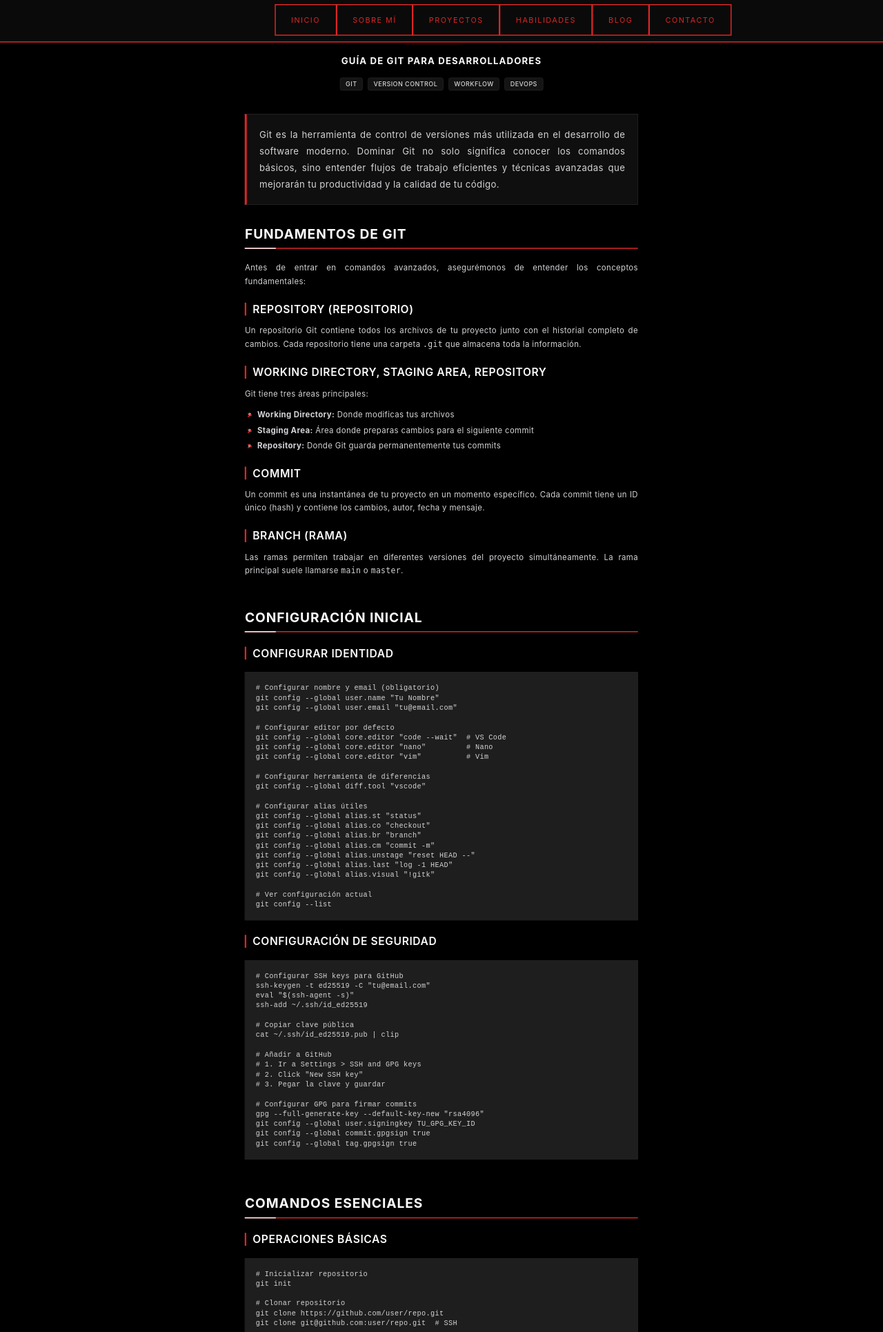
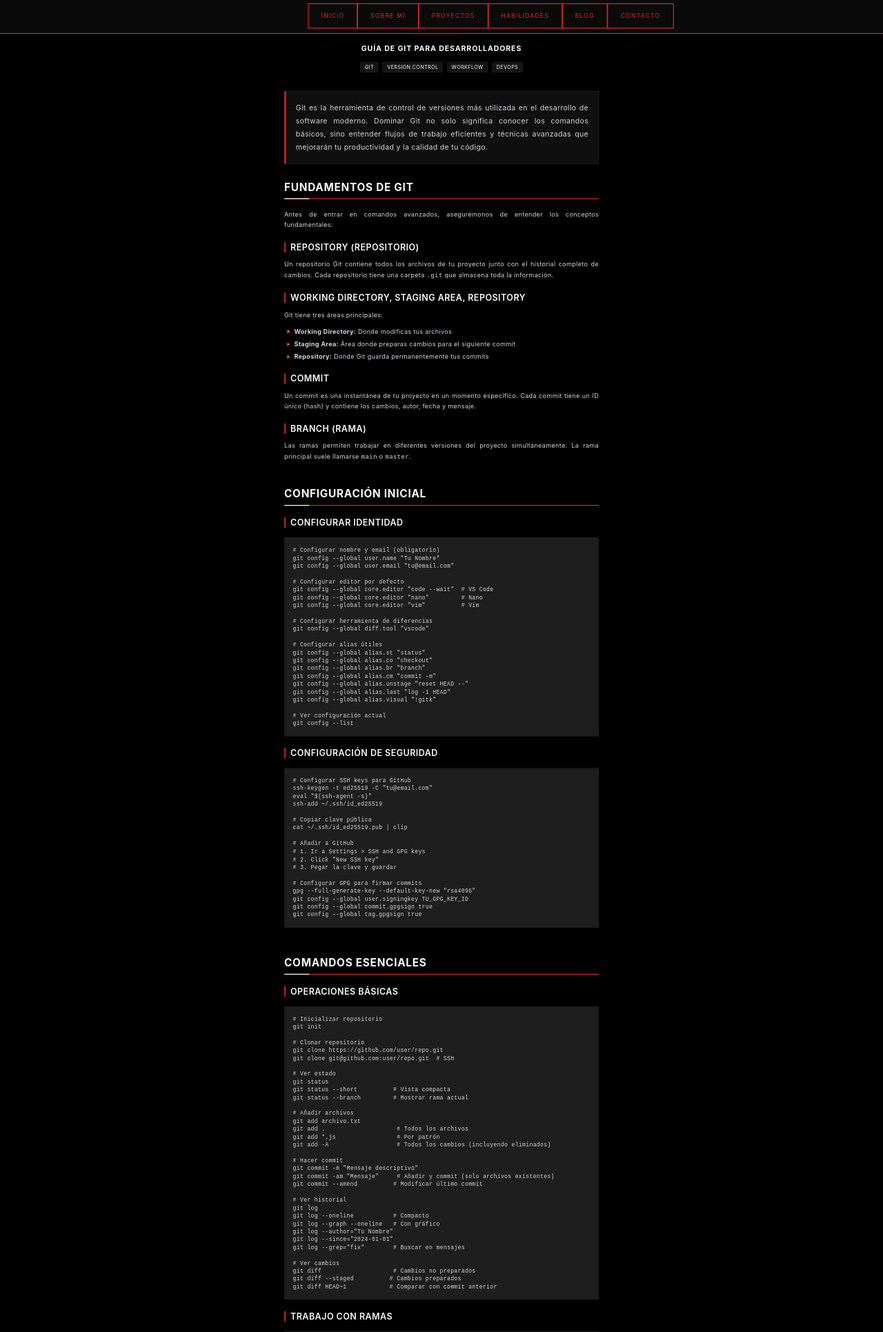
Before and after one commit to IosifStalin6773/IosifStalin6773.github.io, a PHP site: page /blog/git-guide.html in a window 1280 px wide. Shown: the top 1931 px of the page at 69% size. Run offline with PHP 8.4, Linux system fonts and the light colour scheme.

Commit message:
Reduce page scale to 60% for smaller content display
- Change transform scale from 0.75 to 0.6 (60% of original size)
- Adjust width compensation from 133.33% to 166.67%
- Maintain proper layout proportions and readability
- Provide more compact viewing experience

```diff
--- a/styles.css
+++ b/styles.css
@@ -108,9 +108,9 @@ body {
     -webkit-font-smoothing: antialiased;
     -moz-osx-font-smoothing: grayscale;
     text-rendering: optimizeLegibility;
-    transform: scale(0.75);
+    transform: scale(0.6);
     transform-origin: top left;
-    width: 133.33%;
+    width: 166.67%;
     margin: 0;
     padding: 0;
 }
```
